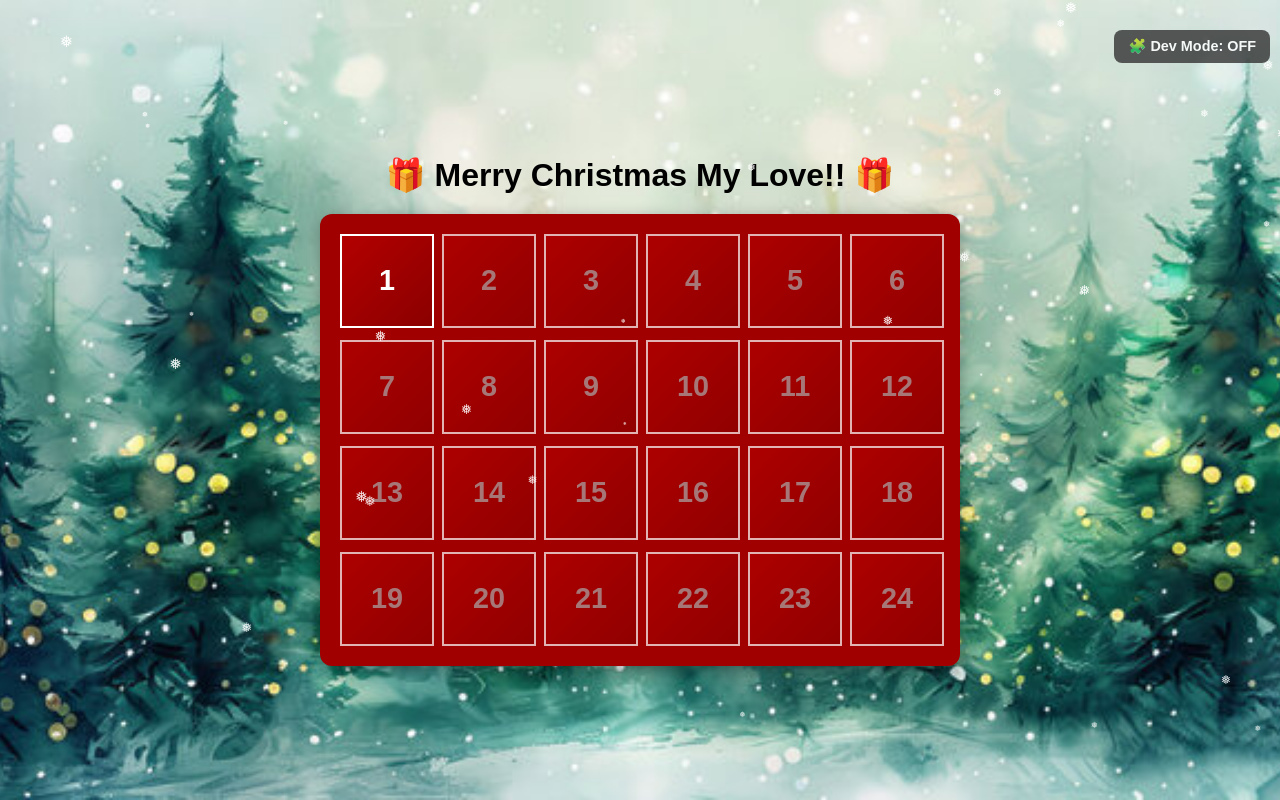
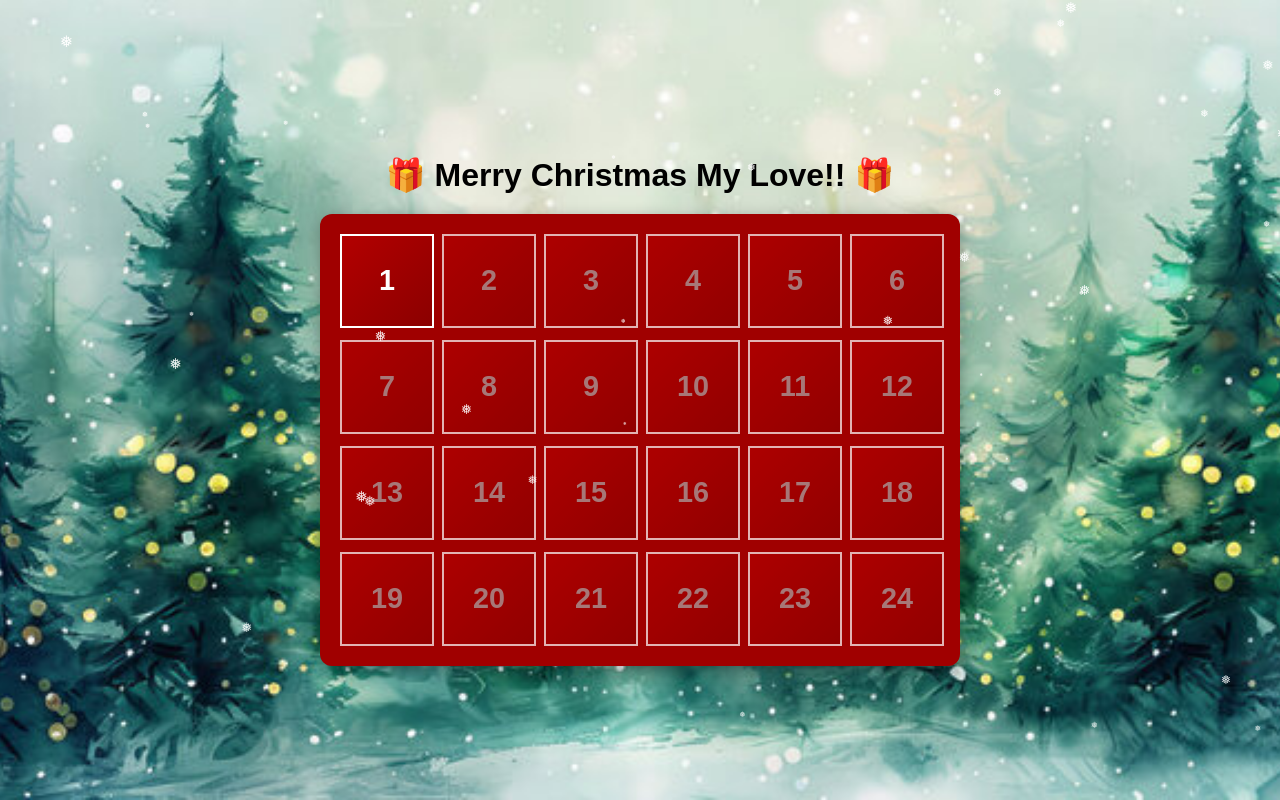
Before and after one commit to Teddybar5/MerryChristmasAva, a plain HTML site: page index.html in a window 1280 px wide. Drawn offline with Linux system fonts and the light colour scheme.

Commit message:
Update index.html

```diff
--- a/index.html
+++ b/index.html
@@ -252,16 +252,16 @@
     let devMode = false;
 
     // Create Dev Mode toggle button
-    const devBtn = document.createElement("button");
-    devBtn.textContent = "🧩 Dev Mode: OFF";
-    devBtn.id = "devBtn";
-    document.body.appendChild(devBtn);
+    //const devBtn = document.createElement("button");
+    //devBtn.textContent = "🧩 Dev Mode: OFF";
+    //devBtn.id = "devBtn";
+    //document.body.appendChild(devBtn);
 
-    devBtn.addEventListener("click", () => {
-        devMode = !devMode;
-        devBtn.textContent = devMode ? "🧩 Dev Mode: ON" : "🧩 Dev Mode: OFF";
-        updateDoors();
-    });
+    //devBtn.addEventListener("click", () => {
+        //devMode = !devMode;
+        //devBtn.textContent = devMode ? "🧩 Dev Mode: ON" : "🧩 Dev Mode: OFF";
+        //updateDoors();
+    //});
 
     // Create 24 doors dynamically
     for (let i = 1; i <= 24; i++) {
```
